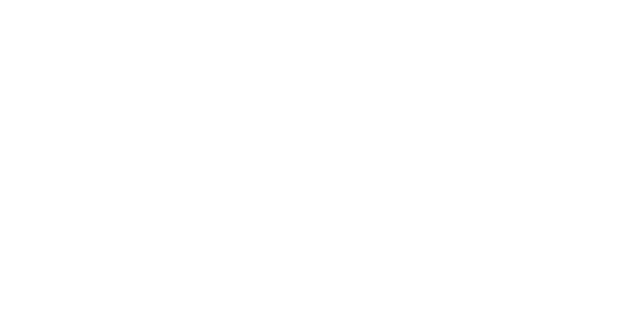
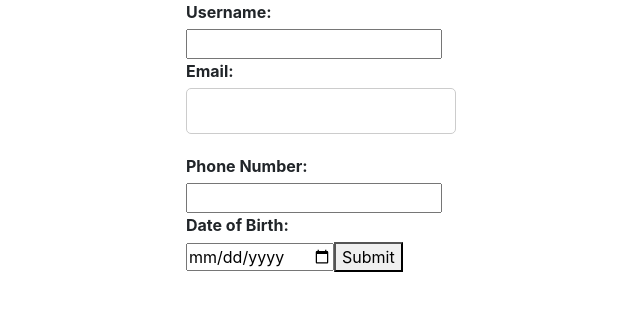
Before and after one commit to monanksojitra/book-store, a React (Create React App) app: page / in a window 1280 px wide. Shown: the top 310 px of the page, without its empty margins (319-959 px from the left). Built offline with nearby package versions, Linux system fonts and the light colour scheme; no server answers.

Commit message:
Day 19 task 1

```diff
--- a/src/App.js
+++ b/src/App.js
@@ -10,6 +10,7 @@ import C1 from "./component/C1";
 import { Usercontext } from "./component/Context";
 import CounterReduces from "./component/CounterReduces";
 import Posst_useReducer from "./component/Post_useReducer";
+import RegisterUser from "./component/RegisterUser";
 
 // import Focusinput from "./component/Focusinput";
 // import LoginForm from "./component/LoginForm";
@@ -54,7 +55,8 @@ function App() {
       {/* <UsersHook/> */}
       {/* <PostDetail/> */}
       {/* <CounterReduces/> */}
-      <Posst_useReducer/>
+      {/* <Posst_useReducer/> */}
+      <RegisterUser/>
     </>
   );
 }
--- /dev/null
+++ b/src/component/RegisterUser.js
@@ -0,0 +1,42 @@
+import React, { useCallback, useState } from 'react'
+
+function RegisterUser() {
+    const [user, setUser] = useState({
+        username: "none",
+        email: "none",
+        phone: "none",
+        date: "none"
+    })
+    const update = useCallback(() => {
+        setUser({
+            username: document.getElementById('username').value,
+            email: document.getElementById('email').value,
+            phone: document.getElementById('phone').value,
+            date: document.getElementById('dob').value
+        })
+    }, [user.username, user.email, user.phone, user.date])
+
+
+    return (
+        <section>
+
+            <label htmlFor="username">Username:</label>
+            <input type="text" id="username" name="username" />
+
+            <label htmlFor="email">Email:</label>
+            <input type="email" id="email" name="email" />
+
+            <label htmlFor="phone">Phone Number:</label>
+            <input type="tel" id="phone" name="phone" />
+
+            <label htmlFor="dob">Date of Birth:</label>
+            <input type="date" id="dob" name="dob" />
+
+            <button onClick={update}> Submit </button>
+
+        </section>
+
+    )
+}
+
+export default RegisterUser
```
